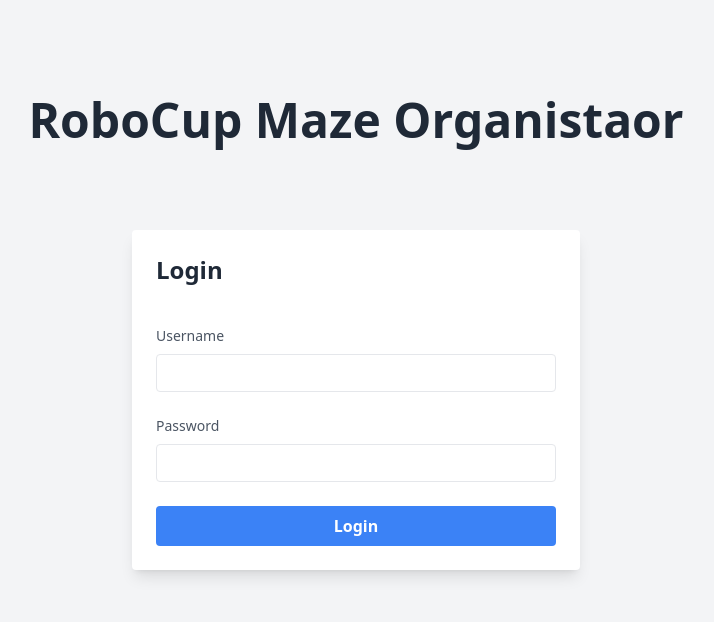
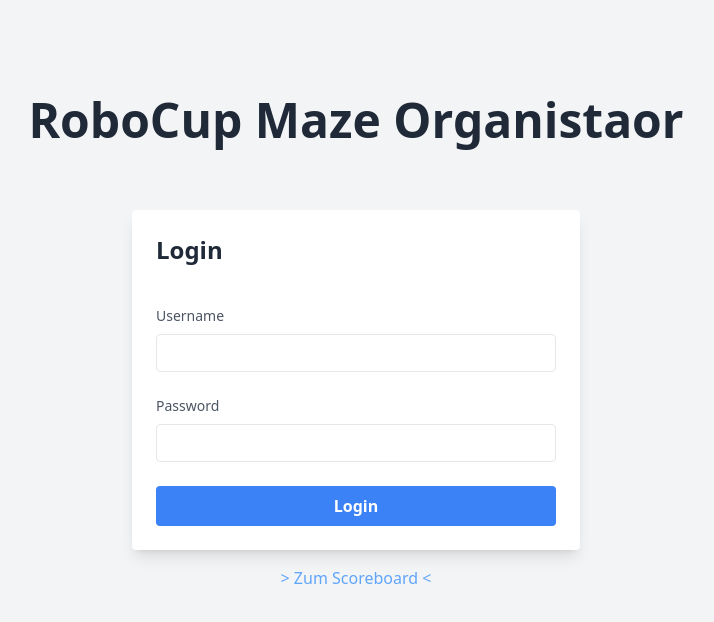
Before and after one commit to Toboxos/rcj-maze-entry-editor, a Vue app: page /competition/1#/login in a window 1280 px wide. Shown: the top 622 px of the page, without its empty margins (284-998 px from the left). Built offline with nearby package versions, Linux system fonts and the light colour scheme; no server answers.

Commit message:
Added scoreboard page

```diff
--- a/src/main.js
+++ b/src/main.js
@@ -26,6 +26,7 @@
     faMinus,
     faFlagCheckered, faCheck, faXmark, faArrowDownUpAcrossLine
 } from '@fortawesome/free-solid-svg-icons'
+import ScoreboardPage from "./pages/ScoreboardPage.vue";
 
 /* add icons to the library */
 library.add(faCaretLeft, faCaretRight, faCaretDown, faCaretUp, faGear, faPlus, faMinus, faFlagCheckered, faCheck, faXmark, faArrowDownUpAcrossLine);
@@ -36,6 +37,7 @@
     routes: [
         { path: '/', component: StartPage },
         { path: '/login', component: LoginPage},
+        { path: '/scoreboard', component: ScoreboardPage },
         { path: '/editor/:parcourId', component: EditPage, props: true },
         { path: '/competition/:id', component: CompetitionPage, props: true },
         { path: '/competition/:competitionId/schedule/:scheduleId', component: SchedulePage, props: true }
@@ -44,7 +46,7 @@
 
 router.beforeEach(async (to) => {
     console.log("beforeEach for " + to.path )
-    const publicPages = ['/login']
+    const publicPages = ['/login', '/scoreboard']
     const authRequired = !publicPages.includes(to.path)
 
     if( !authRequired ) {
--- /dev/null
+++ b/src/pages/CompetitionScoreboard.vue
@@ -0,0 +1,45 @@
+<template>
+  <div>
+    <div v-for="team in scoreboard" class="flex flex-row">
+      <div class="text-center basis-1/2">{{ team.name }}</div>
+      <div class="text-center basis-1/2">{{ team.id in scores ? scores[team.id] : 0 }}</div>
+    </div>
+  </div>
+</template>
+
+<script setup>
+import {useTeams} from "../stores/teams.js";
+import {useSchedules} from "../stores/schedules.js";
+import {computed, watch} from "vue";
+
+const props = defineProps(['competitionId'])
+
+const teams = useTeams({'id': props.competitionId})
+const schedules = useSchedules({'id': props.competitionId})
+
+const scores = computed(() => {
+  const scores = {}
+  schedules.forEach(e => {
+    if( !(e.team in scores) ) {
+      scores[e.team] = 0
+    }
+
+    scores[e.team] += e.score
+  })
+
+  return scores
+})
+
+const scoreboard = computed(() => {
+  const items = teams
+  items.sort((a, b) => {
+    const scoreA = a.id in scores.value ? scores.value[a.id] : 0
+    const scoreB = b.id in scores.value ? scores.value[b.id] : 0
+
+    return scoreB - scoreA
+  })
+  return items
+})
+
+
+</script>
--- a/src/pages/LoginPage.vue
+++ b/src/pages/LoginPage.vue
@@ -1,6 +1,6 @@
 <template>
   <div class="w-full h-screen bg-red-500">
-    <div class="min-h-screen flex items-center justify-center bg-gray-100">
+    <div class="min-h-screen flex flex-col items-center justify-center bg-gray-100">
 
       <!-- Title -->
       <div class="absolute top-0 left-0 right-0 text-center mt-24">
@@ -20,6 +20,12 @@
         </div>
         <button class="w-full bg-blue-500 hover:bg-blue-700 text-white font-bold py-2 px-4 rounded focus:outline-none focus:shadow-outline" @click="login">Login</button>
       </div>
+
+      <router-link to="/scoreboard">
+        <div class="mt-4 text-blue-400 cursor-pointer hover:text-blue-800">
+          &gt; Zum Scoreboard &lt;
+        </div>
+      </router-link>
 
     </div>
   </div>
--- /dev/null
+++ b/src/pages/ScoreboardPage.vue
@@ -0,0 +1,17 @@
+<template>
+  <div>Scoreboard</div>
+
+  <div>
+    <div v-for="competition in competitions" :key="competition.id">
+      <div class="border-2 border-black text-center">{{ competition.name }}</div>
+      <CompetitionScoreboard :competitionId="competition.id"></CompetitionScoreboard>
+    </div>
+  </div>
+</template>
+
+<script setup>
+import {useCompetitions} from "../stores/competitions.js";
+import CompetitionScoreboard from "./CompetitionScoreboard.vue";
+
+const competitions = useCompetitions();
+</script>
--- a/src/stores/competitions.js
+++ b/src/stores/competitions.js
@@ -10,7 +10,6 @@
 
 async function fetchCompetitions() {
     const result = await API.axios.get('/competitions')
-    console.log(result.data)
     return result.data
 }
 
```
